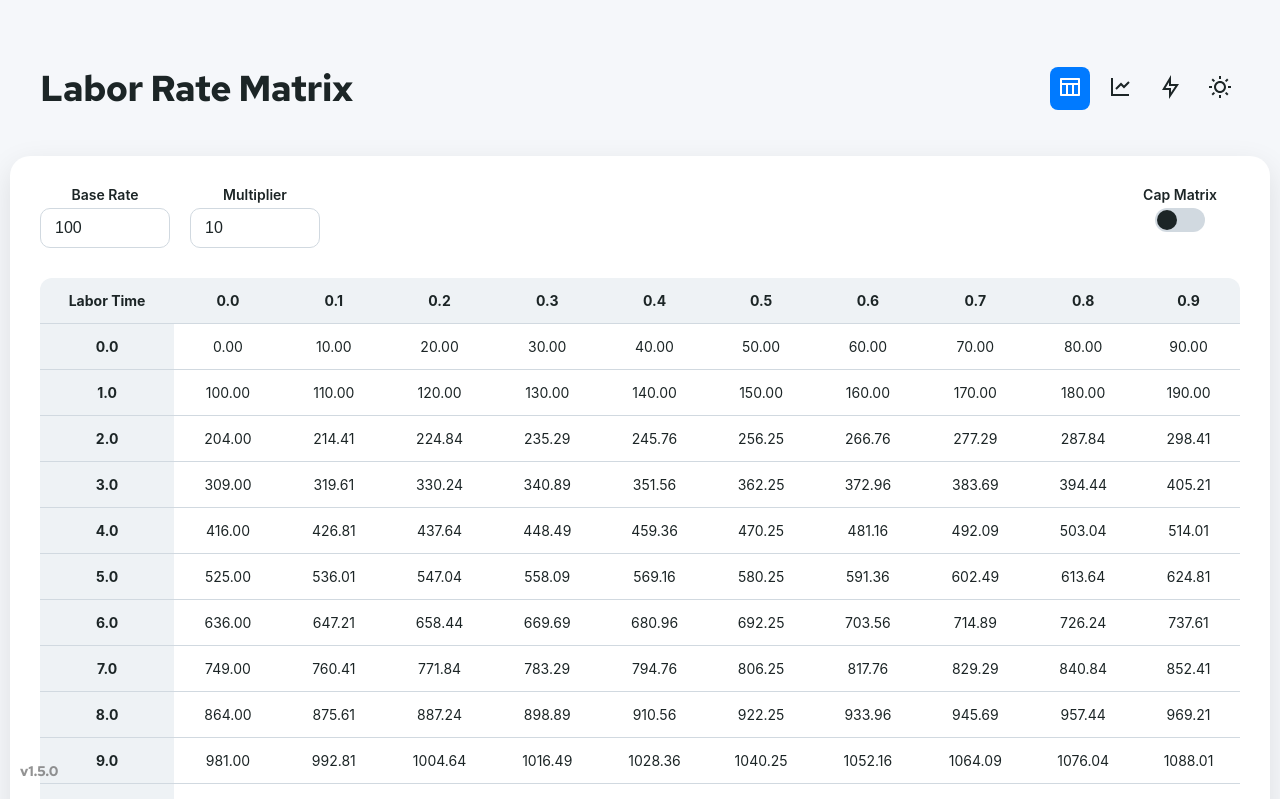
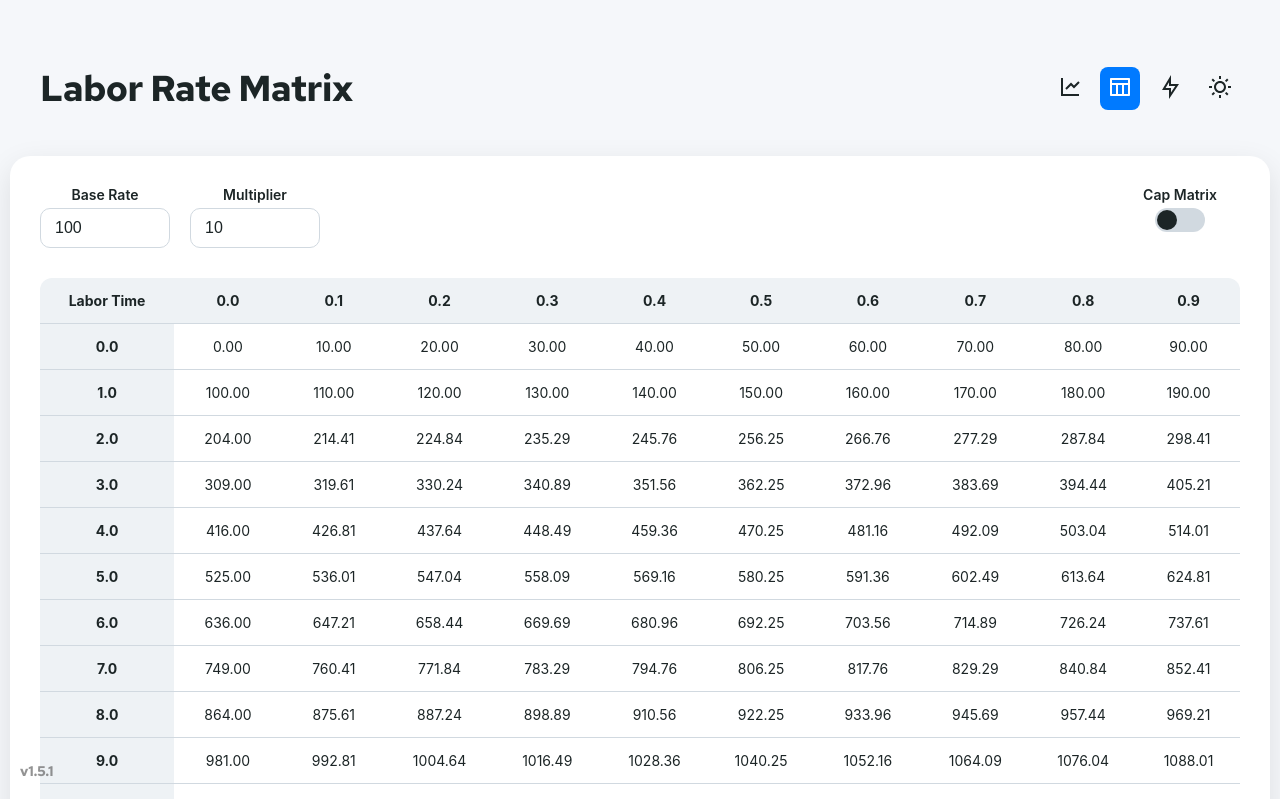
Before and after one commit to kcahrens/grid-calculator-v-1.1.1, a React (Create React App) app: page / in a window 1280 px wide. Shown: the top 799 px of the page. Built offline with nearby package versions, Linux system fonts and the light colour scheme.

Commit message:
Update version number to v1.5.1 swapped icon for graph and grid

```diff
--- a/public/index.html
+++ b/public/index.html
@@ -21,6 +21,6 @@
   </head>
   <body>
     <div id="root"></div>
-    <div class="version-text">v1.5.0</div> <!-- Version number added here, below the root div, to appear in the lower left -->
+    <div class="version-text">v1.5.1</div> <!-- Version number added here, below the root div, to appear in the lower left -->
   </body>
 </html>
--- a/src/components/GridCalculator.js
+++ b/src/components/GridCalculator.js
@@ -378,11 +378,11 @@ function GridCalculator() {
                 <RiExchangeDollarLine size={24} />
               </IconButton>
             )}
+            <IconButton onClick={() => setViewMode('graph')} active={viewMode === 'graph'}>
+              <RiLineChartLine size={24} />
+            </IconButton>
             <IconButton onClick={() => setViewMode('grid')} active={viewMode === 'grid'}>
               <RiTableLine size={24} />
-            </IconButton>
-            <IconButton onClick={() => setViewMode('graph')} active={viewMode === 'graph'}>
-              <RiLineChartLine size={24} />
             </IconButton>
             <IconButton onClick={() => setViewMode('calculator')} active={viewMode === 'calculator'}>
               <RiFlashlightLine size={24} />
```
